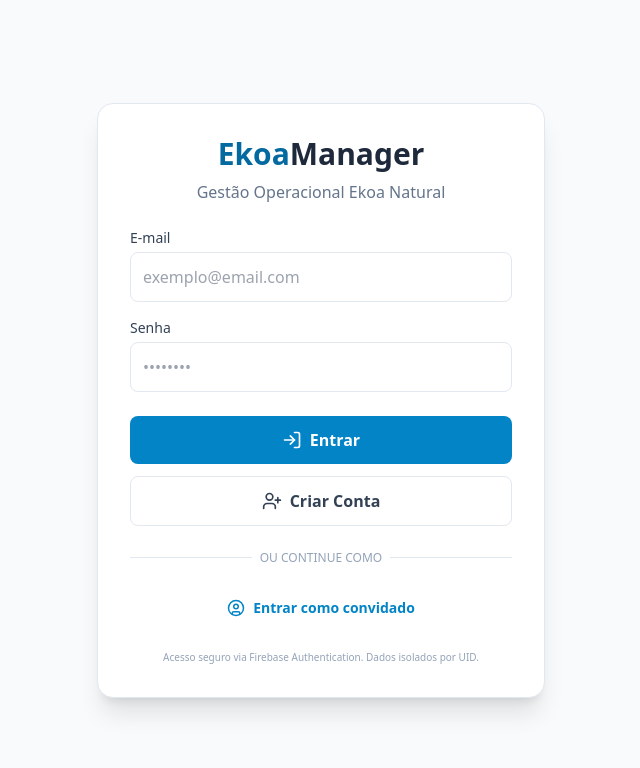
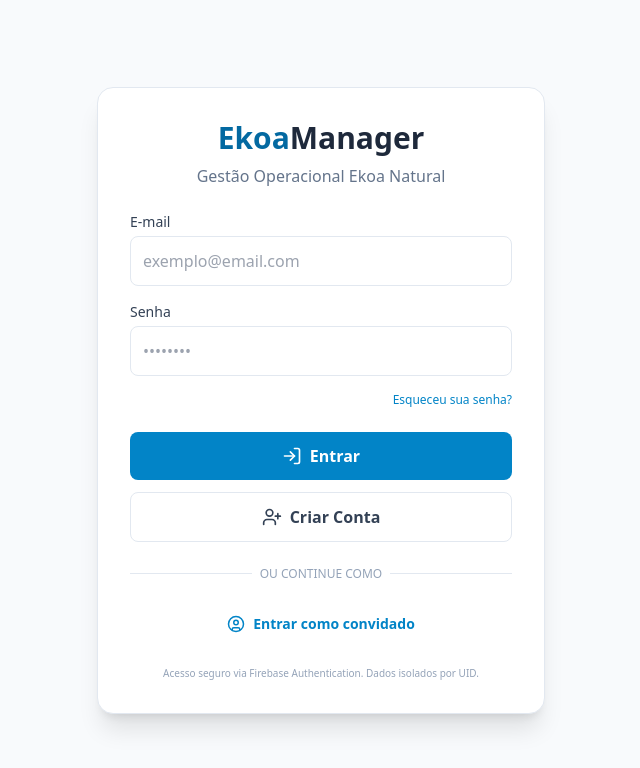
Before and after one commit to contatoekoanatural-beep/EKOA---ERP, a React (Vite) app: page /financeiro in a window 1280 px wide. Shown: the top 768 px of the page, without its empty margins (319-959 px from the left). Built offline with nearby package versions, Linux system fonts and the light colour scheme; no server answers.

Commit message:
fix: add forgot password link to login screen

```diff
--- a/components/LoginPage.tsx
+++ b/components/LoginPage.tsx
@@ -4,6 +4,7 @@
   signInWithEmailAndPassword,
   createUserWithEmailAndPassword,
   signInAnonymously,
+  sendPasswordResetEmail,
   Auth
 } from 'firebase/auth';
 import { LogIn, UserPlus, UserCircle } from 'lucide-react';
@@ -59,6 +60,21 @@
     }
   };
 
+  const handleForgotPassword = async () => {
+    if (!email) return setError('Digite seu e-mail para recuperar a senha.');
+    setLoading(true);
+    setError('');
+    try {
+      await sendPasswordResetEmail(auth, email);
+      alert('E-mail de recuperação enviado! Verifique sua caixa de entrada.');
+    } catch (err: any) {
+      setError('Erro ao enviar e-mail de recuperação. Verifique o e-mail informado.');
+      console.error(err);
+    } finally {
+      setLoading(false);
+    }
+  };
+
   return (
     <div className="min-h-screen flex items-center justify-center bg-slate-50 p-4">
       <div className="bg-white p-8 rounded-2xl shadow-xl border border-slate-200 w-full max-w-md space-y-6">
@@ -95,6 +111,16 @@
               value={password}
               onChange={(e) => setPassword(e.target.value)}
             />
+          </div>
+
+          <div className="flex justify-end">
+            <button
+              type="button"
+              onClick={handleForgotPassword}
+              className="text-xs text-brand-600 hover:text-brand-700 hover:underline font-medium"
+            >
+              Esqueceu sua senha?
+            </button>
           </div>
 
           <div className="flex flex-col gap-3 pt-2">
```
